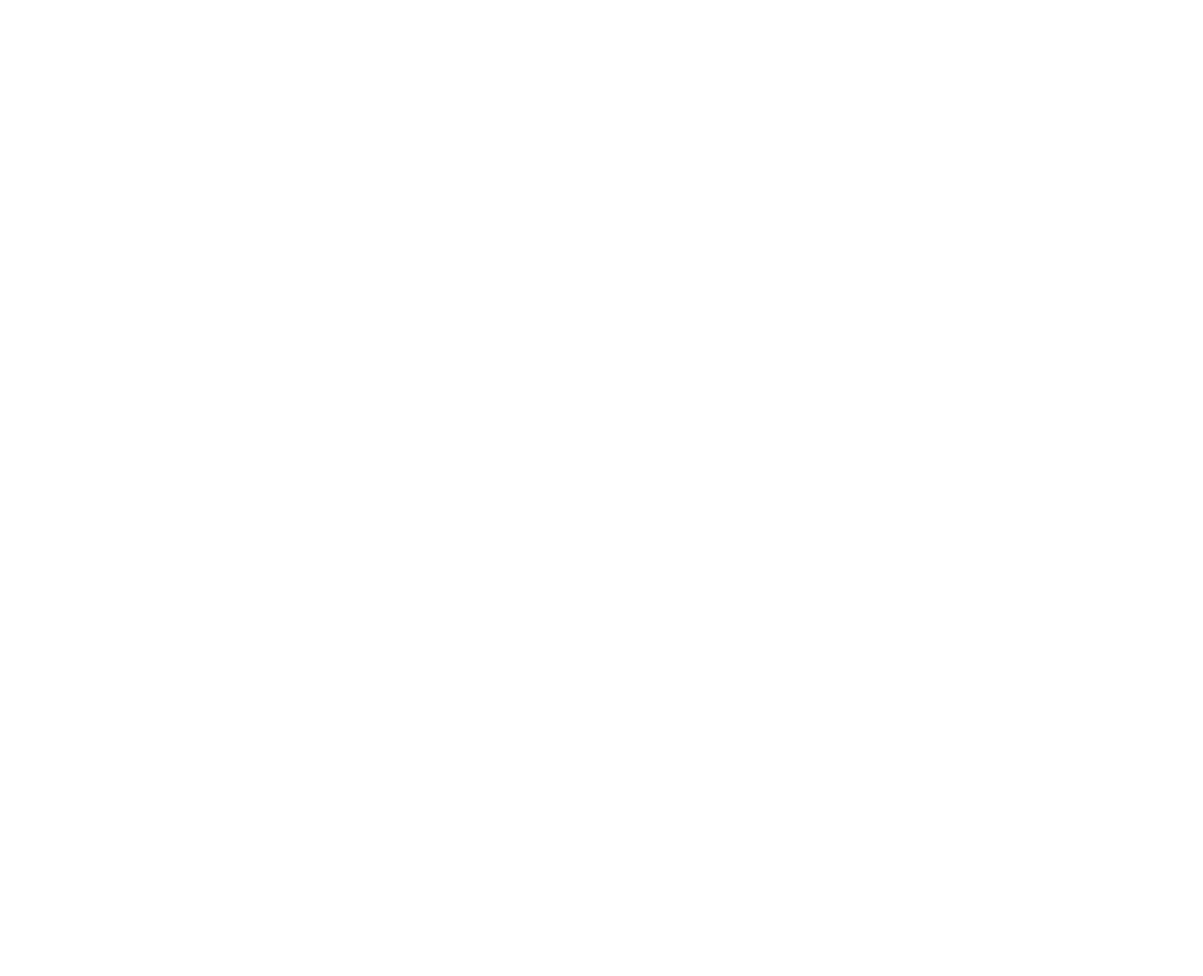
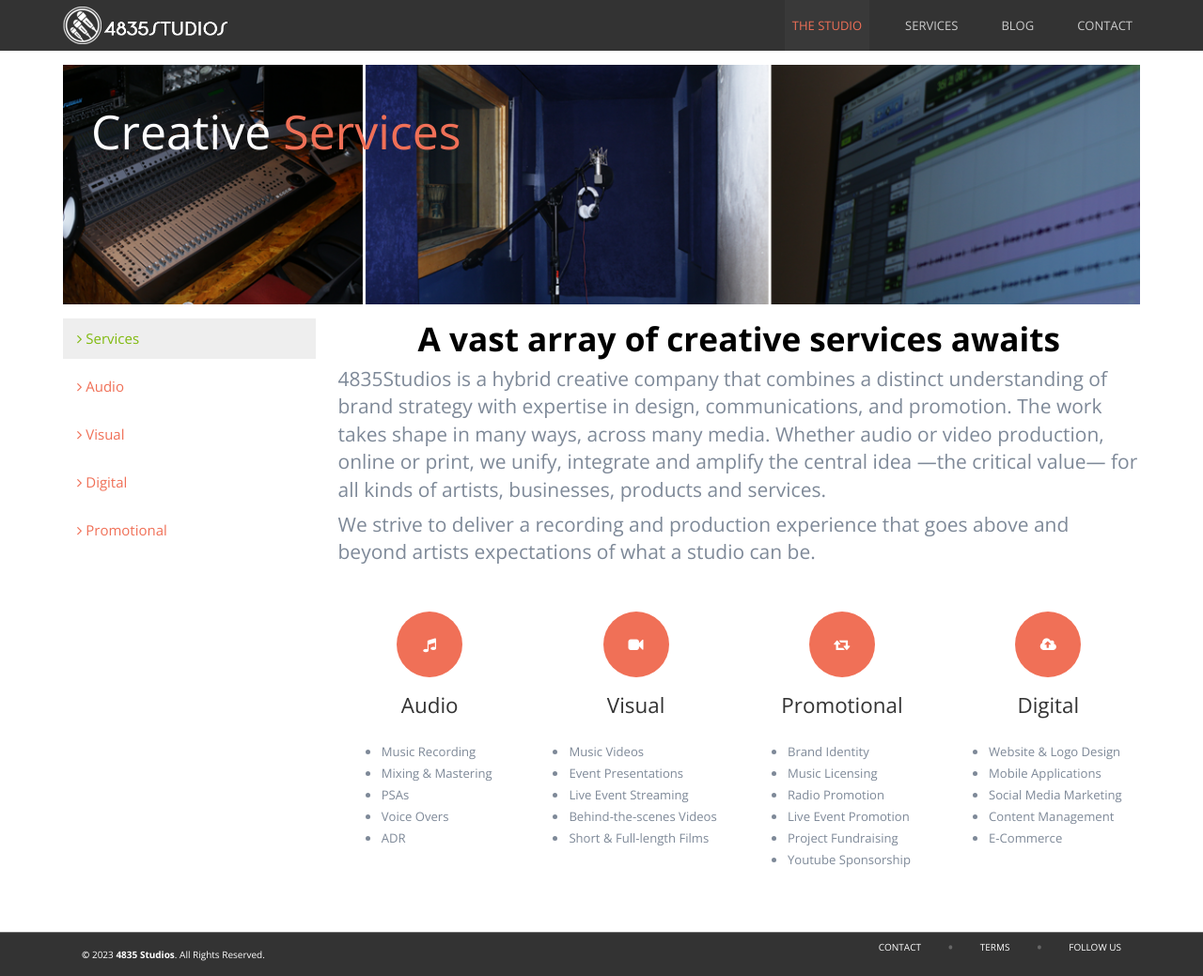
Before and after one commit to MamtazDev/studio, a plain HTML site: page service.html in a window 1280 px wide. Shown: the whole page at 94% size. Before the commit the page ends 800 px from the top, so only its background shows below. Drawn offline with nearby package versions, Linux system fonts and the light colour scheme.

Commit message:
service page start

```diff
--- a/css/responsive.css
+++ b/css/responsive.css
@@ -43,7 +43,7 @@
     }
 
     .lead {
-        font-size: 21px;
+        font-size: 18px;
     }
 
 }
--- a/css/style.css
+++ b/css/style.css
@@ -356,8 +356,7 @@
 
 /* The Studio Page Start */
 
-.studioBg {
-    background-image: url("../assets/theStudioBanner.png");
+.pageBg {
     background-repeat: no-repeat;
     background-size: cover;
     background-position: center;
@@ -400,15 +399,10 @@
 .serviceIcon {
     color: #fff;
     text-align: center;
-    background-color: #333;
+    background-color: #F07057;
     border-radius: 50%;
     height: 35px;
     width: 35px;
-}
-
-
-.serviceIcon:hover {
-    background-color: #F07057;
 }
 
 
@@ -418,7 +412,7 @@
 /* team Page Start */
 
 .lead {
-    font-size: 32px;
+    font-size: 21px;
     line-height: 1.4;
 }
 
@@ -466,3 +460,7 @@
 
 
 /* team Page End */
+
+/* Service Page Start */
+
+/* Service Page End */
--- a/service.html
+++ b/service.html
@@ -0,0 +1,235 @@
+<!DOCTYPE html>
+<html lang="en">
+
+<head>
+    <meta charset="UTF-8">
+    <meta name="viewport" content="width=device-width, initial-scale=1.0">
+    <link href="https://cdn.jsdelivr.net/npm/bootstrap@5.3.0/dist/css/bootstrap.min.css" rel="stylesheet">
+    <link rel="stylesheet" href="https://cdnjs.cloudflare.com/ajax/libs/font-awesome/4.7.0/css/font-awesome.min.css">
+    <link rel="shortcut icon" href="#" type="image/x-icon">
+    <link rel="stylesheet" href="./css/style.css">
+    <link rel="stylesheet" href="./css/responsive.css">
+    <title>Services</title>
+</head>
+
+<body>
+
+    <header>
+        <nav class="navbar navbar-expand-lg p-0">
+            <div class="container">
+                <a class="navbar-brand" href="index.html">
+                    <img src="./assets/logo-4835studios.png" alt="LOGO">
+                </a>
+                <button class="navbar-toggler" type="button" data-bs-toggle="collapse"
+                    data-bs-target="#navbarSupportedContent" aria-controls="navbarSupportedContent"
+                    aria-expanded="false" aria-label="Toggle navigation">
+                    <!-- <span class="navbar-toggler-icon"></span> -->
+                    <i class="fa fa-bars text-white"></i>
+                </button>
+                <div class="collapse navbar-collapse" id="navbarSupportedContent">
+                    <ul class="navbar-nav ms-auto mb-2 mb-lg-0">
+                        <li class="nav-item dropdown p-0 m-0">
+                            <a class="nav-link active dropdown-toggle" href="thestudio.html" id="navbarDropdown"
+                                role="button" data-bs-toggle="dropdown" aria-expanded="false">
+                                The Studio
+                            </a>
+                            <ul class="dropdown-menu p-0 m-0" aria-labelledby="navbarDropdown">
+                                <li><a class="dropdown-item" href="thestudio.html">The Studio</a></li>
+                                <li><a class="dropdown-item" href="team.html">Team</a></li>
+                            </ul>
+                        </li>
+                        <li class="nav-item dropdown">
+                            <a class="nav-link dropdown-toggle" href="#" id="navbarDropdown" role="button"
+                                data-bs-toggle="dropdown" aria-expanded="false">
+                                Services
+                            </a>
+                            <ul class="dropdown-menu p-0 m-0" aria-labelledby="navbarDropdown">
+                                <li><a class="dropdown-item" href="service.html">Services</a></li>
+                                <li class="p-0 m-0">
+                                    <hr class="dropdown-divider m-0">
+                                </li>
+                                <li><a class="dropdown-item" href="audio.html">Audio</a></li>
+                                <li class="p-0 m-0">
+                                    <hr class="dropdown-divider m-0">
+                                </li>
+                                <li><a class="dropdown-item" href="visual.html">Visual</a></li>
+                                <li>
+                                    <hr class="dropdown-divider m-0">
+                                </li>
+                                <li><a class="dropdown-item" href="digital.html">Digital</a></li>
+                                <li>
+                                    <hr class="dropdown-divider m-0">
+                                </li>
+                                <li><a class="dropdown-item" href="promotional.html">Promotional</a></li>
+                            </ul>
+                        </li>
+                        <li class="nav-item">
+                            <a class="nav-link" href="#" tabindex="-1" aria-disabled="true">Blog</a>
+                        </li>
+
+                        <li class="nav-item dropdown p-0 m-0">
+                            <a class="nav-link dropdown-toggle" href="#" id="navbarDropdown" role="button"
+                                data-bs-toggle="dropdown" aria-expanded="false">
+                                Contact
+                            </a>
+                            <ul class="dropdown-menu p-0 m-0" aria-labelledby="navbarDropdown">
+                                <li><a class="dropdown-item" href="contact.html">Conatct</a></li>
+                                <li><a class="dropdown-item" href="career.html">Careers</a></li>
+                            </ul>
+                        </li>
+                    </ul>
+                </div>
+            </div>
+        </nav>
+    </header>
+
+    <main>
+        <section>
+            <div class="container">
+                <div class="pageBg" style="background-image: url('./assets/serviceBanner.png');">
+                    <h1 class="pageHeader">Creative <span>Services</span></h1>
+                </div>
+            </div>
+        </section>
+        <section>
+            <div class="container">
+                <div class="row mb_60 gy-5">
+                    <div class="col-md-3">
+                        <div class="sideBar d-flex flex-column gap-2 justify-content-start">
+                            <a class="active" href="thestudio.html">
+                                <i class="fa fa-angle-right"></i> Services
+                            </a>
+                            <a href="audio.html"><i class="fa fa-angle-right"></i> Audio</a>
+                            <a href="visual.html"><i class="fa fa-angle-right"></i> Visual</a>
+                            <a href="digital.html"><i class="fa fa-angle-right"></i> Digital</a>
+                            <a href="promotional.html"><i class="fa fa-angle-right"></i> Promotional</a>
+                        </div>
+                    </div>
+
+                    <div class="col-md-9">
+                        <div class="mb-5 d-flex flex-column gap-2">
+                            <h2 class="text-center"><strong>A vast array of creative services awaits</strong></h2>
+                            <p class="lead">
+                                4835Studios is a hybrid creative company that combines a distinct understanding of brand
+                                strategy with expertise in design, communications, and promotion. The work takes shape
+                                in many ways, across many media. Whether audio or video production, online or print, we
+                                unify, integrate and amplify the central idea —the critical value— for all kinds of
+                                artists, businesses, products and services.
+                            </p>
+                            <p class="lead">
+                                We strive to deliver a recording and production experience that goes above and beyond
+                                artists expectations of what a studio can be.
+                            </p>
+                        </div>
+                        <div class="row">
+                            <div class="col-md-3">
+                                <div class="d-flex flex-column gap-4 h-100">
+                                    <div class="d-flex flex-column gap-2 align-items-center">
+                                        <div class="serviceIcon d-flex justify-content-center align-items-center mb-2"
+                                            style="height: 70px; width: 70px;">
+                                            <i class="fa fa-music"></i>
+                                        </div>
+                                        <h4>Audio</h4>
+                                    </div>
+                                    <ul class="serviceList mx-auto">
+                                        <li><small>Music Recording</small></li>
+                                        <li><small>Mixing &amp; Mastering</small></li>
+                                        <li><small>PSAs</small></li>
+                                        <li><small>Voice Overs</small></li>
+                                        <li><small>ADR</small></li>
+                                    </ul>
+                                </div>
+                            </div>
+                            <div class="col-md-3">
+                                <div class="d-flex flex-column gap-4 h-100">
+                                    <div class="d-flex flex-column gap-2 align-items-center">
+                                        <div class="serviceIcon d-flex justify-content-center align-items-center mb-2"
+                                            style="height: 70px; width: 70px;">
+                                            <i class="fa fa-video-camera"></i>
+                                        </div>
+                                        <h4>Visual</h4>
+                                    </div>
+                                    <ul class="serviceList mx-auto">
+                                        <li><small>Music Videos</small></li>
+                                        <li><small>Event Presentations</small></li>
+                                        <li><small>Live Event Streaming</small></li>
+                                        <li><small>Behind-the-scenes Videos</small></li>
+                                        <li><small>Short &amp; Full-length Films</small></li>
+                                    </ul>
+                                </div>
+                            </div>
+                            <div class="col-md-3">
+                                <div class="d-flex flex-column gap-4 h-100">
+                                    <div class="d-flex flex-column gap-2 align-items-center">
+                                        <div class="serviceIcon d-flex justify-content-center align-items-center mb-2"
+                                            style="height: 70px; width: 70px;">
+                                            <i class="fa fa-retweet"></i>
+                                        </div>
+                                        <h4>Promotional</h4>
+                                    </div>
+                                    <ul class="serviceList mx-auto">
+                                        <li><small>Brand Identity</small></li>
+                                        <li><small>Music Licensing</small></li>
+                                        <li><small>Radio Promotion</small></li>
+                                        <li><small>Live Event Promotion</small></li>
+                                        <li><small>Project Fundraising</small></li>
+                                        <li><small>Youtube Sponsorship</small></li>
+                                    </ul>
+                                </div>
+                            </div>
+                            <div class="col-md-3">
+                                <div class="d-flex flex-column gap-4 h-100">
+                                    <div class="d-flex flex-column gap-2 align-items-center">
+                                        <div class="serviceIcon d-flex justify-content-center align-items-center mb-2"
+                                            style="height: 70px; width: 70px;">
+                                            <i class="fa fa-cloud-upload"></i>
+                                        </div>
+                                        <h4>Digital</h4>
+                                    </div>
+                                    <ul class="serviceList mx-auto">
+                                        <li><small>Website &amp; Logo Design</small></li>
+                                        <li><small>Mobile Applications</small></li>
+                                        <li><small>Social Media Marketing</small></li>
+                                        <li><small>Content Management</small></li>
+                                        <li><small>E-Commerce</small></li>
+                                    </ul>
+                                </div>
+                            </div>
+                        </div>
+                    </div>
+                </div>
+
+            </div>
+            </div>
+        </section>
+    </main>
+
+    <footer>
+        <div class="container">
+            <div class="d-flex flex-column flex-lg-row justify-content-between align-items-center">
+                <div>
+                    <!-- copyright -->
+                    <span><strong>©</strong> 2023 <strong>4835 Studios</strong>. All Rights Reserved.</span>
+                    <!-- /copyright -->
+                </div>
+
+                <div>
+                    <!-- right menu -->
+                    <ul class="d-flex flex-column flex-lg-row justify-content-center align-items-center gap-2">
+                        <li><a href="contact.html">CONTACT</a></li>
+                        <li class="d-none d-md-block sepy">•</li>
+                        <li><a href="term_conditions.html">TERMS</a></li>
+                        <li class="d-none d-md-block sepy">•</li>
+                        <li><a href="contact.html">FOLLOW US</a></li>
+                    </ul>
+                    <!-- /right menu -->
+                </div>
+            </div>
+
+    </footer>
+
+
+    <script src="https://cdn.jsdelivr.net/npm/bootstrap@5.3.0/dist/js/bootstrap.bundle.min.js"></script>
+</body>
+
+</html>
```
Also changed, not shown: team.html (+1 -1 lines), thestudio.html (+1 -1 lines), assets/serviceBanner.png (added).
